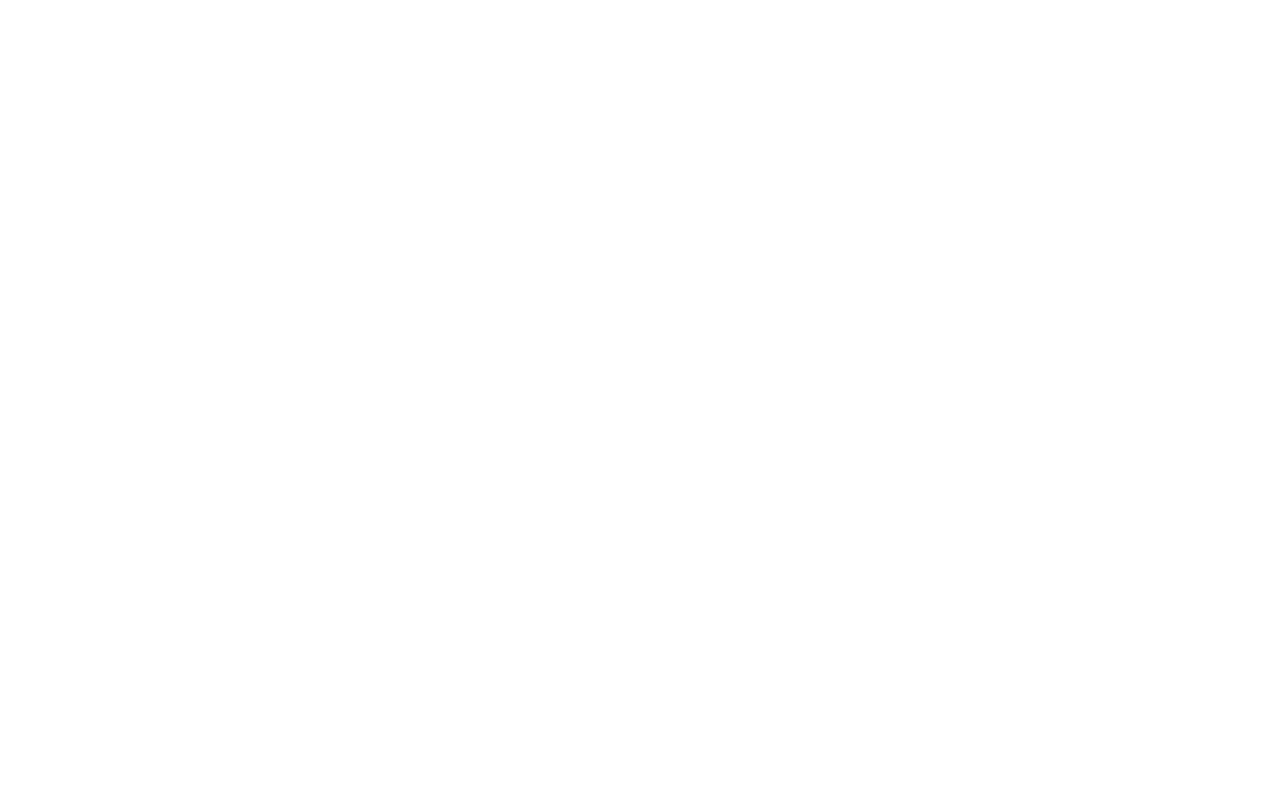
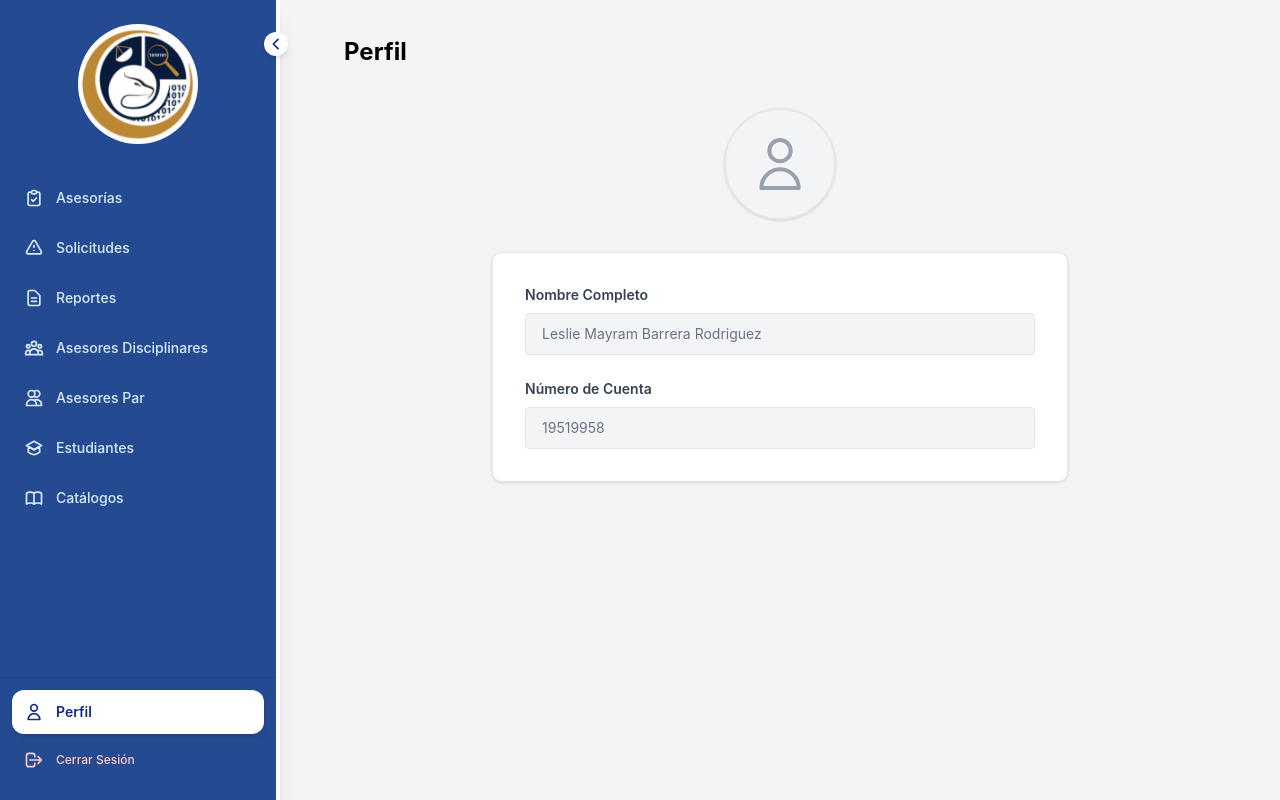
Before and after one commit to Jose290204/Asesorias-FIC-web-new, a React (Vite) app: page /admin/perfil-administrador in a window 1280 px wide. Before the commit this address had no page. Built offline with nearby package versions, Linux system fonts and the light colour scheme; a web font is replaced by a local one.

Commit message:
Se agrego pagina de perfil de administrador

```diff
--- a/src/App.jsx
+++ b/src/App.jsx
@@ -13,6 +13,7 @@ import Catalogos from './modules/tutorias/rolAdministrador/views/Catalogos';
 import Estudiantes from './modules/tutorias/rolAdministrador/views/Estudiantes';
 import Reportes from './modules/tutorias/rolAdministrador/views/Reportes';
 import Solicitudes from './modules/tutorias/rolAdministrador/views/Solicitudes';
+import PerfilAdministrador from './modules/tutorias/rolAdministrador/views/PerfilAdministrador';
 
 export default function App() {
   const [isAuthenticated, setIsAuthenticated] = useState(true);
@@ -39,6 +40,7 @@ export default function App() {
           <Route path="asesores-disciplinares" element={<AsesoresDisciplinares />} />
           <Route path="asesores-par" element={<AsesoresPar />} />
           <Route path="catalogos" element={<Catalogos />} />
+          <Route path="perfil-administrador" element={<PerfilAdministrador/>}/>
         </Route>
       </Routes>
     </BrowserRouter>
--- a/src/components/navigation/sidebar.jsx
+++ b/src/components/navigation/sidebar.jsx
@@ -6,7 +6,7 @@ import logoUas from '../../assets/logo_uas.png';
 export default function Sidebar({ onLogout }) {
   const [collapsed, setCollapsed] = useState(false);
 
-  // Definimos la propiedad 'path' explícita para cada vista
+  // Elementos principales del menú superior
   const navItems = [
     {
       path: '/admin/asesorias',
@@ -83,7 +83,7 @@ export default function Sidebar({ onLogout }) {
       {/* Botón para colapsar/expandir la barra */}
       <button
         onClick={() => setCollapsed(!collapsed)}
-        className="absolute -right-3 top-8 bg-white text-[#122a88] p-1 rounded-full shadow-md hover:scale-110 transition-transform"
+        className="absolute -right-3 top-8 bg-white text-[#122a88] p-1 rounded-full shadow-md hover:scale-110 transition-transform z-10"
         title={collapsed ? "Expandir menú" : "Colapsar menú"}
       >
         <svg className={`w-4 h-4 transform transition-transform ${collapsed ? 'rotate-180' : ''}`} fill="none" stroke="currentColor" viewBox="0 0 24 24">
@@ -131,23 +131,32 @@ export default function Sidebar({ onLogout }) {
         </nav>
       </div>
 
-      {/* Parte Inferior: Perfil de usuario y Salir */}
-      <div className="p-3 border-t border-blue-900/60">
-        {!collapsed && (
-          <div className="flex items-center gap-3 px-2 py-2 mb-2 bg-blue-900/40 rounded-lg">
-            <div className="w-8 h-8 rounded-full bg-blue-200 text-[#122a88] font-bold flex items-center justify-center text-xs">
-              AD
-            </div>
-            <div className="truncate text-xs">
-              <p className="font-semibold text-white">Administrador</p>
-              <p className="text-[10px] text-blue-200">admin@uas.edu.mx</p>
-            </div>
-          </div>
-        )}
+      {/* Parte Inferior Perfil  */}
+      <div className="p-3 border-t border-blue-900/60 space-y-1.5">
+        <NavLink
+          to="/admin/perfil-administrador"
+          replace
+          className={({ isActive }) =>
+            `w-full flex items-center gap-3 px-3 py-3 rounded-xl font-medium text-sm transition-all duration-200 ${
+              isActive
+                ? 'bg-white text-[#122a88] shadow-md font-semibold'
+                : 'text-blue-100 hover:bg-blue-900/50 hover:text-white'
+            }`
+          }
+        >
+          <span className="shrink-0">
+            <svg className="w-5 h-5" fill="none" stroke="currentColor" viewBox="0 0 24 24">
+              <path strokeLinecap="round" strokeLinejoin="round" strokeWidth="2" d="M16 7a4 4 0 11-8 0 4 4 0 018 0zM12 14a7 7 0 00-7 7h14a7 7 0 00-7-7z" />
+            </svg>
+          </span>
+          {!collapsed && <span className="truncate">Perfil</span>}
+        </NavLink>
 
+        {/* Botón de Cerrar Sesión */}
         <button
           onClick={onLogout}
-          className="w-full flex items-center gap-3 px-3 py-2.5 rounded-lg text-xs font-medium text-red-200 hover:bg-red-500/20 hover:text-red-100 transition-colors"
+          className="w-full flex items-center gap-3 px-3 py-2.5 rounded-lg text-xs font-medium text-red-200 hover:bg-red-500/40 hover:text-red-100 transition-colors mb-2 cursor-pointer"
+          title="Cerrar Sesión"
         >
           <svg className="w-5 h-5 shrink-0" fill="none" stroke="currentColor" viewBox="0 0 24 24">
             <path strokeLinecap="round" strokeLinejoin="round" strokeWidth="2" d="M17 16l4-4m0 0l-4-4m4 4H7m6 4v1a3 3 0 01-3 3H6a3 3 0 01-3-3V7a3 3 0 013-3h4a3 3 0 013 3v1" />
--- /dev/null
+++ b/src/modules/tutorias/rolAdministrador/views/PerfilAdministrador.jsx
@@ -0,0 +1,48 @@
+export default function PerfilAdministrador() {
+    return (
+        <div className="mx-10 my-3 flex flex-col items-start justify-start gap-10">
+            <div>
+                <p className="text-2xl font-bold">Perfil</p>
+            </div>
+
+
+            <div className="w-full flex flex-col items-center gap-8">
+
+                <div className="w-28 h-28 rounded-full bg-gray-100 border-2 border-gray-200 flex items-center justify-center text-gray-400 shadow-sm overflow-hidden">
+                    <svg className="w-16 h-16" fill="none" stroke="currentColor" viewBox="0 0 24 24">
+                        <path strokeLinecap="round" strokeLinejoin="round" strokeWidth="1.5" d="M16 7a4 4 0 11-8 0 4 4 0 018 0zM12 14a7 7 0 00-7 7h14a7 7 0 00-7-7z" />
+                    </svg>
+                </div>
+
+
+                <div className="w-full max-w-xl bg-white border border-gray-200 rounded-[10px] shadow-sm p-8 flex flex-col gap-6">
+                    {/* Campo Nombre Completo */}
+                    <div className="flex flex-col gap-2">
+                        <label className="text-sm font-semibold text-gray-700">
+                            Nombre Completo
+                        </label>
+                        <input
+                            type="text"
+                            value="Leslie Mayram Barrera Rodriguez"
+                            readOnly
+                            className="w-full bg-gray-100 border border-gray-200 rounded-sm px-4 py-2.5 text-sm text-gray-500 cursor-not-allowed focus:outline-none"
+                        />
+                    </div>
+
+                    {/* Campo Número de Cuenta */}
+                    <div className="flex flex-col gap-2">
+                        <label className="text-sm font-semibold text-gray-700">
+                            Número de Cuenta
+                        </label>
+                        <input
+                            type="text"
+                            value="19519958"
+                            readOnly
+                            className="w-full bg-gray-100 border border-gray-200 rounded-sm px-4 py-2.5 text-sm text-gray-500 cursor-not-allowed focus:outline-none"
+                        />
+                    </div>
+                </div>
+            </div>
+        </div>
+    );
+}
```
